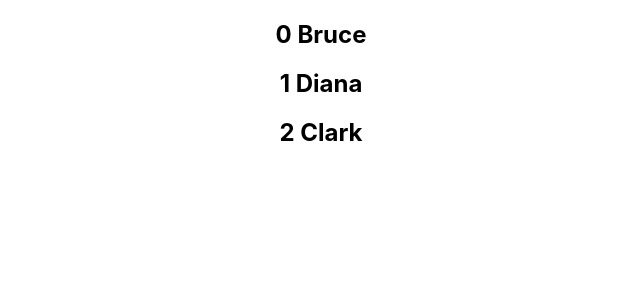
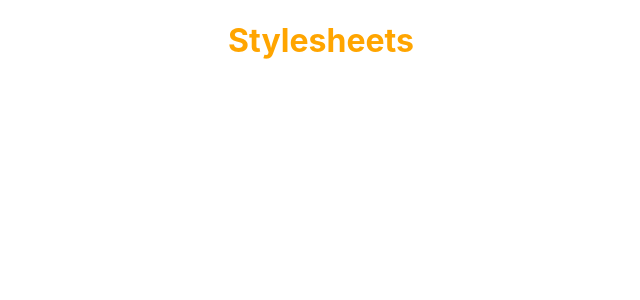
Before and after one commit to vishal-muralidharan/React-Course, a React (Create React App) app in the folder hello-world/: page / in a window 1280 px wide. Shown: the top 300 px of the page, without its empty margins (319-959 px from the left). Built offline with nearby package versions, Linux system fonts and the light colour scheme.

Commit message:
Styling - I

```diff
--- a/hello-world/src/App.js
+++ b/hello-world/src/App.js
@@ -11,11 +11,13 @@
 import ParentComponent from './components/ParentComponent'
 import UserGreeting from './components/UserGreeting'
 import NameList from './components/NameList'
+import Stylesheet from './components/Stylesheet.js'
 
 function App() {
   return (
     <div className="App">
-        <NameList />
+        <Stylesheet primary={true} />
+        {/* <NameList /> */}
         {/* <UserGreeting /> */}
         { /*<ParentComponent /> */ }
         { /* <EventBind /> */ }
--- /dev/null
+++ b/hello-world/src/components/Stylesheet.js
@@ -0,0 +1,13 @@
+import React from 'react'
+import './myStyle.css'
+
+function Stylesheet(props) {
+    let className = props.primary ? 'primary' : ''
+    return (
+        <h1 className={className}>
+            Stylesheets
+        </h1>
+    )
+}
+
+export default Stylesheet
--- /dev/null
+++ b/hello-world/src/components/myStyle.css
@@ -0,0 +1,3 @@
+.primary {
+    color: orange;
+}
```
